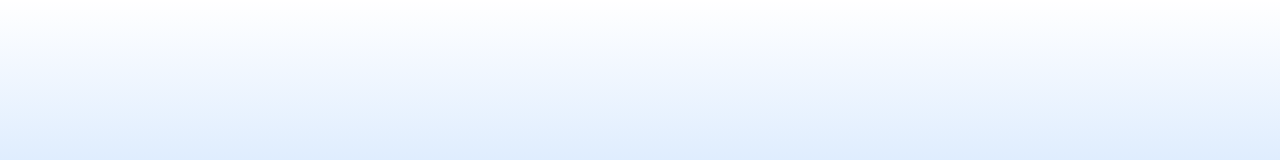
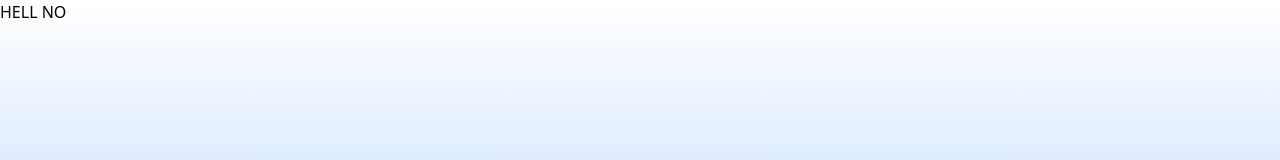
Before and after one commit to cyklonehateka1/Personal-Portfolio, a React (Create React App) app in the folder client/: page / in a window 1280 px wide. Shown: the top 160 px of the page. Built offline with nearby package versions, Linux system fonts and the light colour scheme.

Commit message:
header section in progress

```diff
--- a/client/src/App.js
+++ b/client/src/App.js
@@ -3,8 +3,7 @@ import Navbar from "./components/Navbar.";
 
 function App() {
   return (
-    <div>
-      {/* <Navbar /> */}
+    <div className="h-screen">
       <Header />
     </div>
   );
--- a/client/src/components/Header.jsx
+++ b/client/src/components/Header.jsx
@@ -1,7 +1,11 @@
-import Navbar from "./Navbar.";
+import React from "react";
+import "./header.css";
+
 const Header = () => {
   return (
-    <div className="h-1/2 lg:h-screen bg-gradient-to-t from-blue-400"></div>
+    <div className="h-1/2 lg:h-screen bg-gradient-to-t from-blue-400">
+      <h1>HELL NO</h1>
+    </div>
   );
 };
 
--- /dev/null
+++ b/client/src/components/header.css
@@ -0,0 +1,5 @@
+.header {
+  background-color: black;
+  height: 50%;
+  width: 100vw;
+}
```
Also changed, not shown: 1 other file (tests, documents, lock files or other folders).
